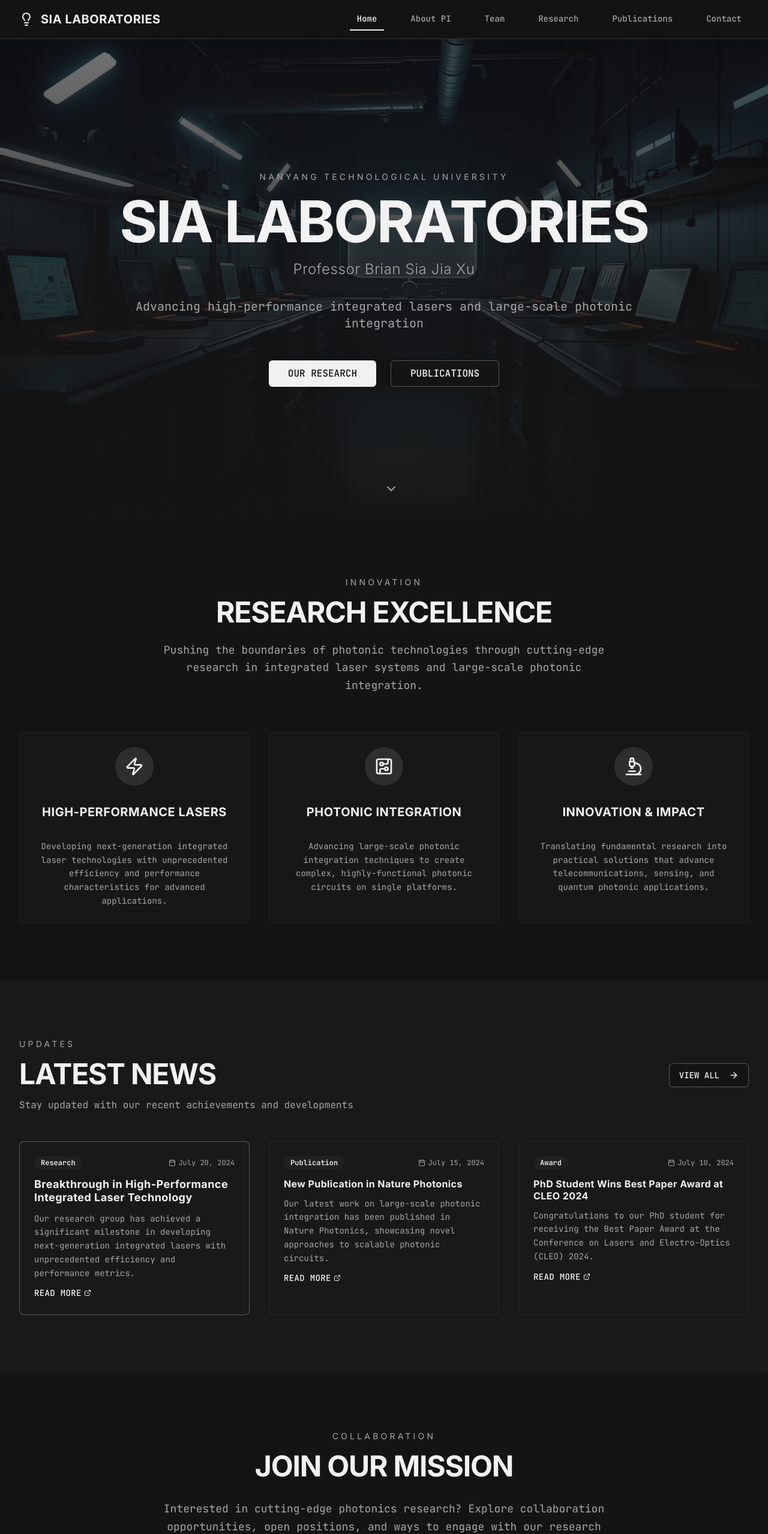
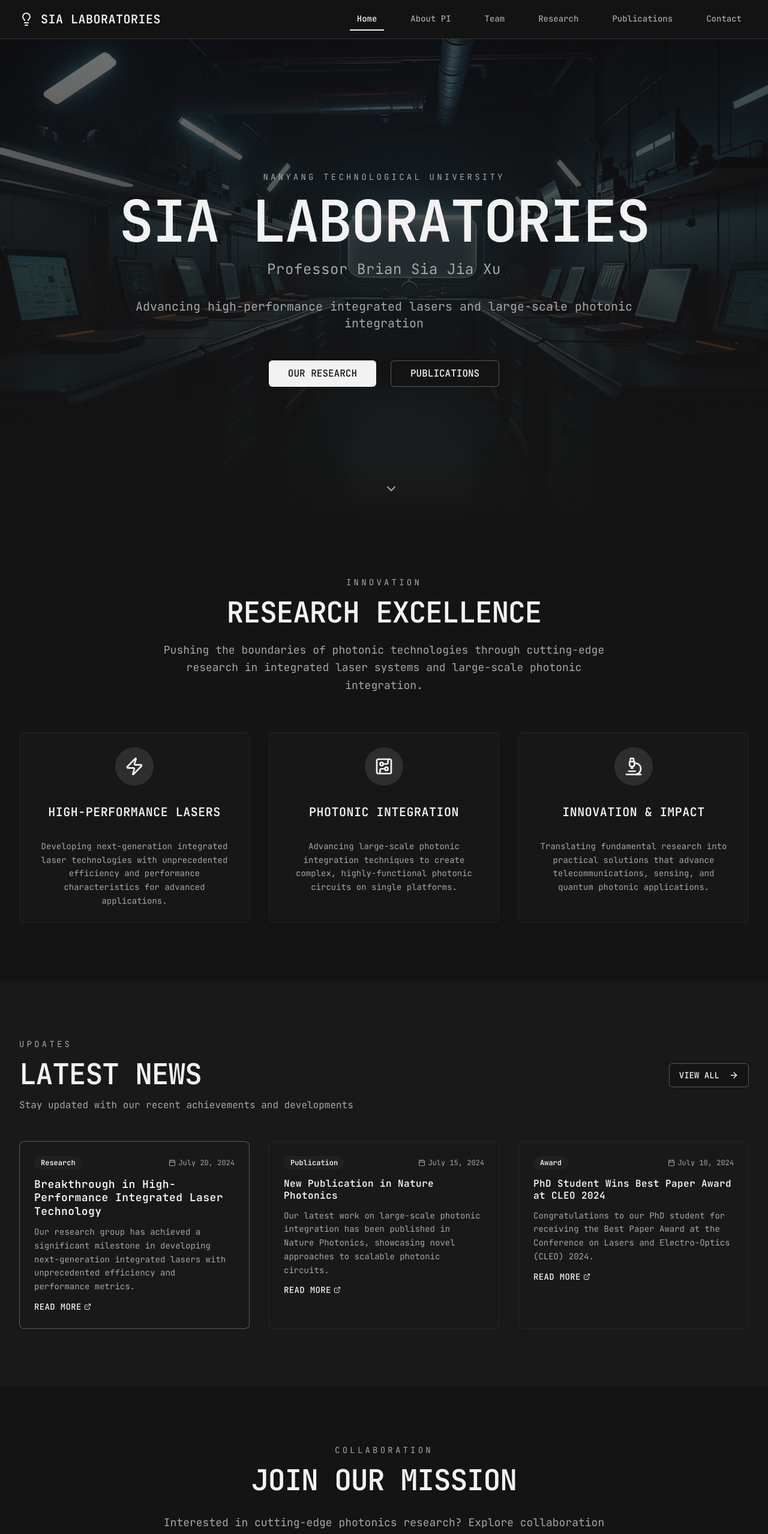
Before and after one commit to jxbsia/Group-Website, a React (Vite) app: page / in a window 1280 px wide. Shown: the top 2558 px of the page at 60% size. Built offline with nearby package versions, Linux system fonts and the light colour scheme.

Commit message:
Update website font
Update the website's font to the specified font for all elements.

```diff
--- a/src/components/Navigation.tsx
+++ b/src/components/Navigation.tsx
@@ -23,7 +23,7 @@ const Navigation = () => {
       <div className="max-w-7xl mx-auto px-4 sm:px-6 lg:px-8">
         <div className="flex justify-between items-center h-16">
           {/* Logo */}
-          <Link to="/" className="flex items-center space-x-3 font-sans font-bold text-xl text-primary tracking-wide">
+          <Link to="/" className="flex items-center space-x-3 font-mono font-bold text-xl text-primary tracking-wide">
             <Lightbulb className="h-6 w-6 text-primary" />
             <span>SIA LABORATORIES</span>
           </Link>
--- a/src/components/NewsCard.tsx
+++ b/src/components/NewsCard.tsx
@@ -48,7 +48,7 @@ const NewsCard: React.FC<NewsCardProps> = ({ news, featured = false }) => {
             {formatDate(news.date)}
           </div>
         </div>
-        <CardTitle className={`${featured ? 'text-lg' : 'text-base'} font-bold leading-tight tracking-wide font-sans`}>
+        <CardTitle className={`${featured ? 'text-lg' : 'text-base'} font-bold leading-tight tracking-wide`}>
           {news.title}
         </CardTitle>
       </CardHeader>
--- a/src/pages/Home.tsx
+++ b/src/pages/Home.tsx
@@ -23,13 +23,13 @@ const Home = () => {
 
         <div className="relative z-10 text-center text-primary max-w-6xl mx-auto px-4">
           <div className="mb-6">
-            <div className="text-sm tracking-[0.3em] text-muted-foreground mb-4 uppercase font-sans">
+            <div className="text-sm tracking-[0.3em] text-muted-foreground mb-4 uppercase">
               Nanyang Technological University
             </div>
-            <h1 className="text-6xl md:text-8xl font-bold mb-4 tracking-tight font-sans">
+            <h1 className="text-6xl md:text-8xl font-bold mb-4 tracking-tight">
               SIA LABORATORIES
             </h1>
-            <h2 className="text-xl md:text-2xl font-light mb-8 text-muted-foreground tracking-wide font-sans">
+            <h2 className="text-xl md:text-2xl font-light mb-8 text-muted-foreground tracking-wide">
               Professor Brian Sia Jia Xu
             </h2>
             <p className="text-lg md:text-xl leading-relaxed mb-12 text-muted-foreground max-w-4xl mx-auto">
@@ -70,10 +70,10 @@ const Home = () => {
       <section className="py-24 bg-background">
         <div className="max-w-7xl mx-auto px-4 sm:px-6 lg:px-8">
           <div className="text-center mb-16">
-            <div className="text-sm tracking-[0.3em] text-muted-foreground mb-4 uppercase font-sans">
+            <div className="text-sm tracking-[0.3em] text-muted-foreground mb-4 uppercase">
               Innovation
             </div>
-            <h2 className="text-4xl md:text-5xl font-bold text-primary mb-6 tracking-tight font-sans">
+            <h2 className="text-4xl md:text-5xl font-bold text-primary mb-6 tracking-tight">
               RESEARCH EXCELLENCE
             </h2>
             <p className="text-lg text-muted-foreground max-w-3xl mx-auto leading-relaxed">
@@ -88,7 +88,7 @@ const Home = () => {
                 <div className="mx-auto w-16 h-16 bg-primary/10 rounded-full flex items-center justify-center mb-6 group-hover:bg-primary/20 transition-colors duration-500">
                   <Zap className="h-8 w-8 text-primary" />
                 </div>
-                <CardTitle className="text-xl font-bold tracking-wide uppercase font-sans">
+                <CardTitle className="text-xl font-bold tracking-wide uppercase">
                   HIGH-PERFORMANCE LASERS
                 </CardTitle>
               </CardHeader>
@@ -105,7 +105,7 @@ const Home = () => {
                 <div className="mx-auto w-16 h-16 bg-primary/10 rounded-full flex items-center justify-center mb-6 group-hover:bg-primary/20 transition-colors duration-500">
                   <CircuitBoard className="h-8 w-8 text-primary" />
                 </div>
-                <CardTitle className="text-xl font-bold tracking-wide uppercase font-sans">
+                <CardTitle className="text-xl font-bold tracking-wide uppercase">
                   PHOTONIC INTEGRATION
                 </CardTitle>
               </CardHeader>
@@ -122,7 +122,7 @@ const Home = () => {
                 <div className="mx-auto w-16 h-16 bg-primary/10 rounded-full flex items-center justify-center mb-6 group-hover:bg-primary/20 transition-colors duration-500">
                   <Microscope className="h-8 w-8 text-primary" />
                 </div>
-                <CardTitle className="text-xl font-bold tracking-wide uppercase font-sans">
+                <CardTitle className="text-xl font-bold tracking-wide uppercase">
                   INNOVATION & IMPACT
                 </CardTitle>
               </CardHeader>
@@ -142,10 +142,10 @@ const Home = () => {
         <div className="max-w-7xl mx-auto px-4 sm:px-6 lg:px-8">
           <div className="flex items-center justify-between mb-12">
             <div>
-              <div className="text-sm tracking-[0.3em] text-muted-foreground mb-4 uppercase font-sans">
+              <div className="text-sm tracking-[0.3em] text-muted-foreground mb-4 uppercase">
                 Updates
               </div>
-              <h2 className="text-4xl md:text-5xl font-bold text-primary mb-4 tracking-tight font-sans">
+              <h2 className="text-4xl md:text-5xl font-bold text-primary mb-4 tracking-tight">
                 LATEST NEWS
               </h2>
               <p className="text-muted-foreground">
@@ -186,10 +186,10 @@ const Home = () => {
       {/* Call to Action */}
       <section className="py-24 bg-background">
         <div className="max-w-4xl mx-auto text-center px-4 sm:px-6 lg:px-8">
-          <div className="text-sm tracking-[0.3em] text-muted-foreground mb-4 uppercase font-sans">
+          <div className="text-sm tracking-[0.3em] text-muted-foreground mb-4 uppercase">
             Collaboration
           </div>
-          <h2 className="text-4xl md:text-5xl font-bold text-primary mb-8 tracking-tight font-sans">
+          <h2 className="text-4xl md:text-5xl font-bold text-primary mb-8 tracking-tight">
             JOIN OUR MISSION
           </h2>
           <p className="text-lg text-muted-foreground mb-12 leading-relaxed">
```
